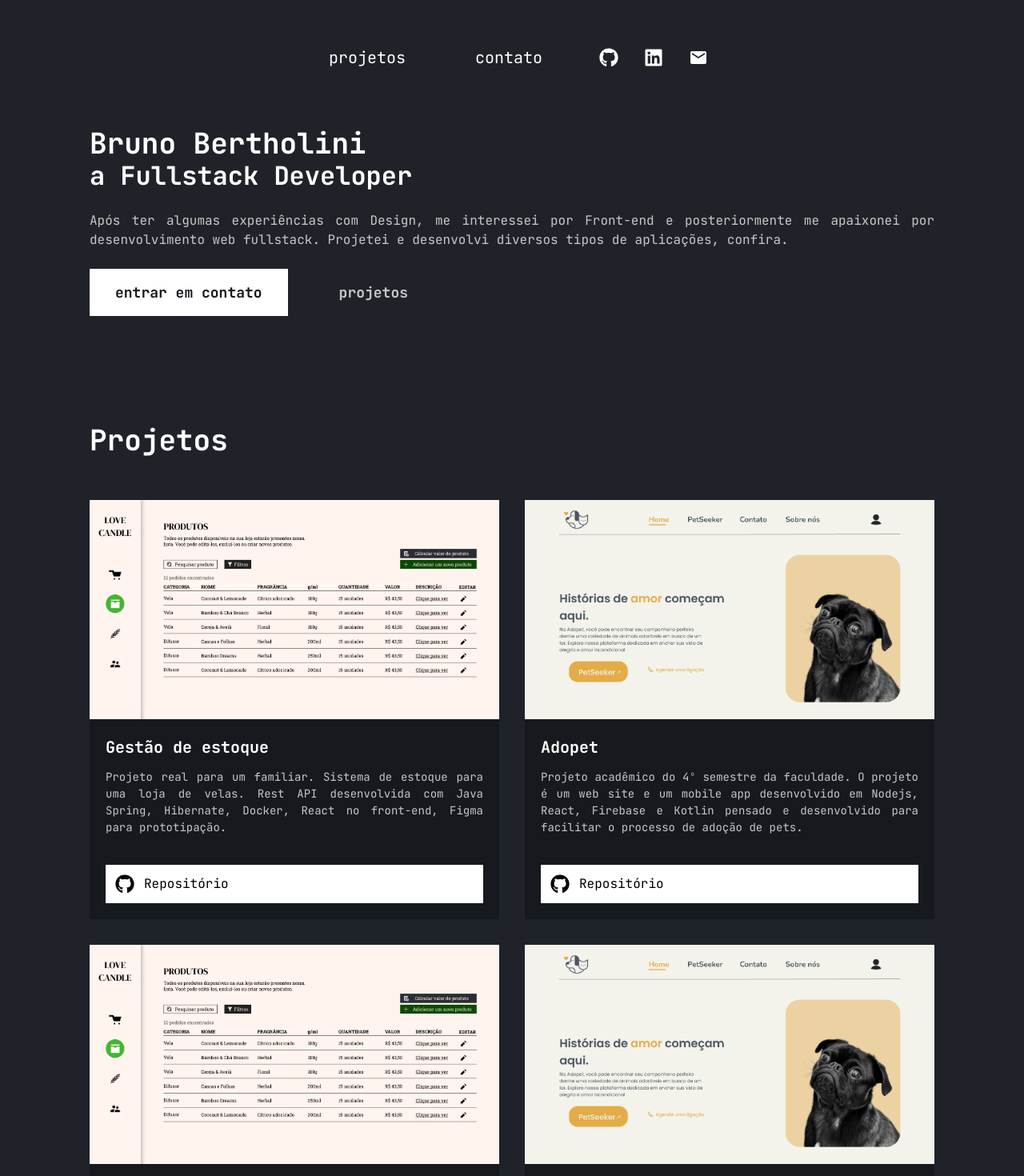
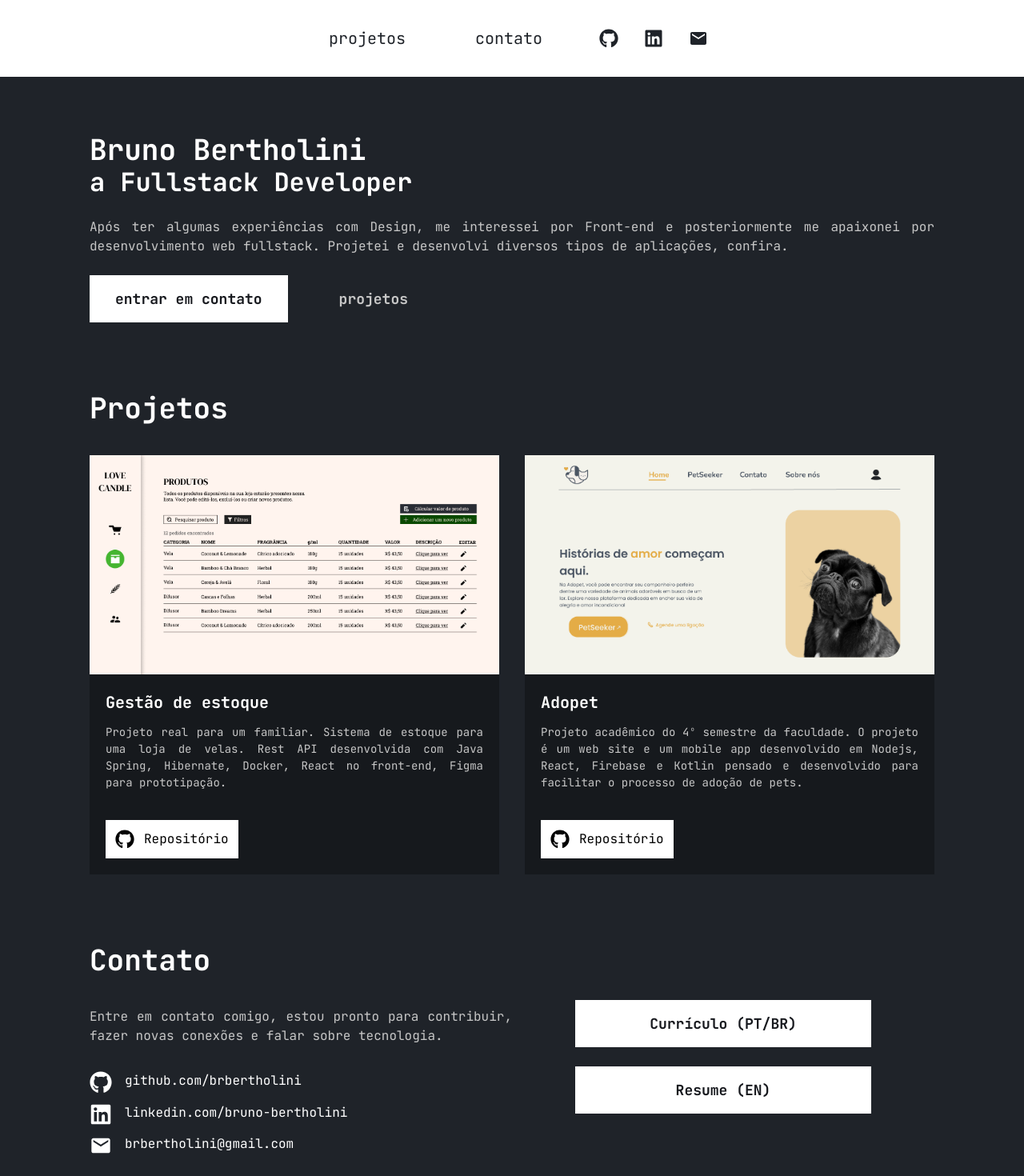
Before and after one commit to brbertholini/portfolio, a React (Vite) app: page / in a window 1280 px wide. Shown: the top 1470 px of the page at 80% size. Built offline with nearby package versions, Linux system fonts and the light colour scheme.

Commit message:
feat: navigation, contact section and adjustments

```diff
--- a/src/App.jsx
+++ b/src/App.jsx
@@ -2,26 +2,28 @@ import { Header } from "./components/Header"
 import { Project } from "./components/Project"
 import lovecandle from './assets/images/lovecandle.png';
 import adopet from './assets/images/adopet.png';
+import { FaLinkedin, FaGithub } from "react-icons/fa";
+import { MdEmail } from "react-icons/md";
+import { scrollToSection } from "./utils/utils";
 
 function App() {
-
   return (
-    <div className="flex flex-col justify-center">
+    <div className="flex flex-col mb-12 justify-center">
       <Header />
       <div className="ml-8 mr-8 sm:ml-10 sm:mr-10 md:ml-12 md:mr-12 lg:ml-28 lg:mr-28 2xl:ml-96 2xl:mr-96">
         <div className="flex flex-row">
-          <div className="mt-14 flex flex-col">
+          <div className="flex flex-col">
             <h1 className="text-[28px] sm:text-[36px] font-jetbrains font-semibold text-white">Bruno Bertholini</h1>
             <h1 className="mt-[-10px] text-[28px] sm:text-[32px] font-jetbrains font-semibold text-white">a Fullstack Developer</h1>
             <p className="mt-5 text-[14px] sm:text-[16px] font-jetbrains text-[#C7C7C7] text-justify">Após ter algumas experiências com Design, me interessei por Front-end e posteriormente me apaixonei por desenvolvimento web fullstack. Projetei e desenvolvi diversos tipos de aplicações, confira.</p>
             <div className="flex flex-col sm:flex-row">
-              <button className="w-[100%] sm:w-fit hover:opacity-60 transition ease-in-out delay-80 mt-6 text-[#17191E] text-[18px] font-semibold bg-white p-4 pl-8 pr-8 font-jetbrains">entrar em contato</button>
-              <button className="w-[100%] sm:w-fit hover:opacity-60 transition ease-in-out delay-80 ml-0 sm:ml-8 mt-6 text-[#C7C7C7] text-[18px] font-semibold bg-transparent p-4 pl-8 pr-8 font-jetbrains">projetos</button>
+              <button onClick={() => scrollToSection('contact', 140)} className="w-[100%] sm:w-fit hover:opacity-60 transition ease-in-out delay-80 mt-6 text-[#17191E] text-[18px] font-semibold bg-white p-4 pl-8 pr-8 font-jetbrains">entrar em contato</button>
+              <button onClick={() => scrollToSection('projects', 140)} className="w-[100%] sm:w-fit hover:opacity-60 transition ease-in-out delay-80 ml-0 sm:ml-8 mt-6 text-[#C7C7C7] text-[18px] font-semibold bg-transparent p-4 pl-8 pr-8 font-jetbrains">projetos</button>
             </div>
           </div>
         </div>
-        <div className="pt-32 flex flex-col">
-          <h1 className="text-[28px] sm:text-[36px] pb-12 font-jetbrains font-semibold text-white">Projetos</h1>
+        <div className="pt-20 flex flex-col">
+          <h1 id="projects" className="text-[28px] sm:text-[36px] pb-8 font-jetbrains font-semibold text-white">Projetos</h1>
         </div>
         <div className="justify-items-center">
           <div className="grid grid-cols-1 md:grid-cols-2 justify-items-center gap-8">
@@ -37,18 +39,28 @@ function App() {
               description="Projeto acadêmico do 4º semestre da faculdade. O projeto é um web site e um mobile app desenvolvido em Nodejs, React, Firebase e Kotlin pensado e desenvolvido para facilitar o processo de adoção de pets."
               repoLink="https://github.com/yuriTakamisawaRibeiro/AdoPet"
             />
-                    <Project
-            image={lovecandle}
-            title="Gestão de estoque"
-            description="Projeto real para um familiar. Sistema de estoque para uma loja de velas. Rest API desenvolvida com Java Spring, Hibernate, Docker, React no front-end, Figma para prototipação."
-            repoLink="https://github.com/brbertholini/love-candle-backend"
-          />
-            <Project
-            image={adopet}
-            title="Adopet"
-            description="Projeto acadêmico do 4º semestre da faculdade. O projeto é um web site e um mobile app desenvolvido em Nodejs, React, Firebase e Kotlin pensado e desenvolvido para facilitar o processo de adoção de pets."
-            repoLink="https://github.com/yuriTakamisawaRibeiro/AdoPet"
-          />
+          </div>
+        </div>
+        <div className="flex flex-col sm:flex-row">
+        <div className="pt-20  w-[100%] sm:w-[50%] flex-col">
+          <h1 id="contact" className="text-[28px] sm:text-[36px] pb-8 font-jetbrains font-semibold text-white">Contato</h1>
+          <p className="mb-8 text-[14px] sm:text-[16px] font-jetbrains text-[#C7C7C7] text-justify">Entre em contato comigo, estou pronto para contribuir, fazer novas conexões e falar sobre tecnologia.</p>
+          <div className="flex flex-row">
+            <a target="_blank" href="https://github.com/brbertholini"><FaGithub size={28} className="text-white mb-3 mr-4 hover:opacity-40 transition-all cursor-pointer" /></a>
+            <a target="_blank" href="https://github.com/brbertholini" className="text-[14px] sm:text-[16px] font-jetbrains text-white hover:opacity-40 transition ease-in-out">github.com/brbertholini</a>
+          </div>
+          <div className="flex flex-row">
+            <a target="_blank" href="https://www.linkedin.com/in/bruno-bertholini/"><FaLinkedin size={28} className="text-white mb-[11px] mr-4 hover:opacity-40 transition-all cursor-pointer" /></a>
+            <a target="_blank" href="https://www.linkedin.com/in/bruno-bertholini/" className="text-[14px] sm:text-[16px] font-jetbrains text-white hover:opacity-40 transition ease-in-out">linkedin.com/bruno-bertholini</a>
+          </div>
+          <div className="flex flex-row">
+            <a target="_blank" href="mailto:brbertholini@gmail.com"><MdEmail size={28} className="text-white mr-4 hover:opacity-40 transition-all cursor-pointer" /></a>
+            <a target="_blank" href="mailto:brbertholini@gmail.com" className="text-[14px] sm:text-[16px] font-jetbrains text-white hover:opacity-40 transition ease-in-out">brbertholini@gmail.com</a>
+          </div>
+        </div>
+        <div className="w-fit sm:pt-20 sm:w-[50%] flex flex-col items-center justify-center">
+          <a className="w-[100%] sm:w-[70%] hover:opacity-60 text-center transition ease-in-out delay-80 mt-6 text-[#17191E] text-[14px] sm:text-[18px] font-semibold bg-white p-4 font-jetbrains" target="_blank" href="https://drive.google.com/file/d/1Lq-5WnN5t8UDT6QeR_liorucRCZfFfYX/view?usp=sharing"><button>Currículo (PT/BR)</button></a>
+          <a className="w-[100%] sm:w-[70%] hover:opacity-60 text-center transition ease-in-out delay-80 mt-6 text-[#17191E] text-[14px] sm:text-[18px] font-semibold bg-white p-4 font-jetbrains" target="_blank" href="https://drive.google.com/file/d/1Lq-5WnN5t8UDT6QeR_liorucRCZfFfYX/view?usp=sharing"><button>Resume (EN)</button></a>
         </div>
         </div>
       </div>
--- a/src/components/Header.jsx
+++ b/src/components/Header.jsx
@@ -1,7 +1,8 @@
 import { FaLinkedin, FaGithub } from "react-icons/fa";
 import { MdEmail } from "react-icons/md";
 import { AiOutlineClose, AiOutlineMenu } from 'react-icons/ai'
-import { useState, useEffect } from "react";
+import { useState } from "react";
+import { scrollToSection } from "../utils/utils";
 
 export function Header() {
     const [nav, setNav] = useState(false);
@@ -11,38 +12,46 @@ export function Header() {
     }
 
     return (
-        <div className="flex justify-center px4 items-center h-24">
-            <div className="hidden pt-12 md:flex md:items-center ">
+        <div className="sticky top-0 z-50 mb-16 bg-white flex justify-center items-center h-24">
+            <div className="hidden pt-4 pb-4 md:flex md:items-center ">
                 <ul className="flex">
-                    <li className="text-white font-jetbrains text-xl p-4 mr-55px hover:opacity-40 transition-all cursor-pointer">projetos</li>
-                    <li className="text-white font-jetbrains text-xl p-4 hover:opacity-40 transition-all cursor-pointer">contato</li>
+                    <li onClick={() => scrollToSection('projects', 140)} className="text-[#1F2329] font-jetbrains text-xl p-4 mr-55px hover:opacity-40 transition-all cursor-pointer">projetos</li>
+                    <li onClick={() => scrollToSection('contact', 140)} className="text-[#1F2329] font-jetbrains text-xl p-4 hover:opacity-40 transition-all cursor-pointer">contato</li>
                 </ul>
-                <div className="text-white flex ml-55px">
-                    <FaGithub size={24} className="mr-8 hover:opacity-40 transition-all cursor-pointer" />
-                    <FaLinkedin size={24} className="hover:opacity-40 transition-all cursor-pointer" />
-                    <MdEmail size={24} className="ml-8 hover:opacity-40 transition-all cursor-pointer" />
+                <div className="text-[#1F2329] flex ml-55px">
+                    <a target="_blank" href="https://github.com/brbertholini"><FaGithub size={24} className="mr-8 hover:opacity-40 transition-all cursor-pointer" /></a>
+                    <a target="_blank" href="https://www.linkedin.com/in/bruno-bertholini/"><FaLinkedin size={24} className="hover:opacity-40 transition-all cursor-pointer" /></a>
+                    <a target="_blank" href="mailto:brbertholini@gmail.com"><MdEmail size={24} className="ml-8 hover:opacity-40 transition-all cursor-pointer" /></a>
                 </div>
             </div>
-            <div onClick={handleNav} className="block md:hidden fixed text-[#C7C7C7] right-12">
-                {nav ? <AiOutlineClose size={24} className="bg-[#C7C7C7] text-[#1F2329]"/> : <AiOutlineMenu size={24} className="bg-[#C7C7C7] text-[#1F2329]"/>}
+            <div onClick={handleNav} className="flex md:hidden fixed text-[#1F2329] right-12">
+                <h1 className="font-jetbrains fixed left-12">Bruno Bertholini</h1>
+                {nav ? <AiOutlineClose size={24} className="bg-transparent text-[#1F2329]" /> : <AiOutlineMenu size={24} className="bg-transparent text-[#1F2329]" />}
             </div>
             <div>
-                <div className={nav ? 'fixed left-0 top-0 w-[60%] pl-10 pr-10  h-full bg-[#C7C7C7] ease-in-out duration-500' : 'fixed left-[-100%]'}>
+                <div className={nav ? 'fixed left-0 top-0 w-[60%] pl-10 pr-10  h-full bg-white ease-in-out duration-500' : 'fixed left-[-100%]'}>
                     <ul className="">
-                        <li className="text-[#1F2329] border-b border-[#1F2329] pr-10  font-bold font-jetbrains text-xl pt-10">projetos</li>
+                        <li onClick={() => scrollToSection('projects', 140)} className="text-[#1F2329] border-b border-[#1F2329] pr-10  font-bold font-jetbrains text-xl pt-10 hover:opacity-40 cursor-pointer">projetos</li>
+                        <li onClick={() => scrollToSection('contact', 140)} className="text-[#1F2329] border-b border-[#1F2329] pr-10  font-bold font-jetbrains text-xl pt-7 hover:opacity-40 cursor-pointer">curriculo</li>
                     </ul>
                     <ul className="text-[#1F2329] font-bold pt-7 flex flex-wrap">
                         <li className="flex w-[100%] border-b border-[#1F2329] items-center">
-                            <FaGithub size={24} className="hover:opacity-40 transition-all cursor-pointer" />
-                            <h1 className="text-xl font-jetbrains ml-3">Github</h1>
+                            <a href="https://github.com/brbertholini" target="_blank" className="flex items-center hover:opacity-40">
+                                <FaGithub size={24} className="transition-all cursor-pointer" />
+                                <h1 className="text-xl font-jetbrains ml-3">Github</h1>
+                            </a>
                         </li>
                         <li className="flex w-[100%] border-b border-[#1F2329] items-center  pt-7">
-                            <FaLinkedin size={24} className="hover:opacity-40 transition-all cursor-pointer" />
-                            <h1 className="text-xl font-jetbrains ml-3">LinkedIn</h1>
+                            <a href="https://www.linkedin.com/in/bruno-bertholini" target="_blank" className="flex items-center hover:opacity-40">
+                                <FaLinkedin size={24} className="transition-all cursor-pointer" />
+                                <h1 className="text-xl font-jetbrains ml-3">LinkedIn</h1>
+                            </a>
                         </li>
                         <li className="flex w-[100%] border-b border-[#1F2329] items-center pt-7">
-                            <MdEmail size={24} className="hover:opacity-40 transition-all cursor-pointer" />
-                            <h1 className="text-xl font-jetbrains ml-3">E-mail</h1>
+                            <a href="mailto:brbertholini@gmail.com" className="flex items-center hover:opacity-40">
+                                <MdEmail size={24} className="transition-all cursor-pointer" />
+                                <h1 className="text-xl font-jetbrains ml-3">E-mail</h1>
+                            </a>
                         </li>
                     </ul>
                 </div>
--- a/src/components/Project.jsx
+++ b/src/components/Project.jsx
@@ -7,7 +7,7 @@ export function Project({ image, title, description, repoLink }) {
             <div className='bg-[#16191D] p-5 h-fit flex flex-col'>
                 <h1 className='text-white text-[18px] sm:text-[20px] font-jetbrains font-bold mb-3'>{title}</h1>
                 <p className="text-[#C7C7C7] text-[14px] text-justify font-jetbrains flex-grow min-h-[100px]">{description}</p>
-                <a href={repoLink} className="flex mt-5 p-3 bg-white hover:opacity-60 transition-all font-jetbrains">
+                <a href={repoLink} target="_blank" className="flex  w-fit mt-5 p-3 bg-white hover:opacity-60 transition-all font-jetbrains">
                     <FaGithub className='mr-3' size={24}/>
                     Repositório
                 </a>
--- a/src/index.css
+++ b/src/index.css
@@ -5,3 +5,22 @@
 body {
   background-color: #1F2329;
 }
+
+* {
+  scrollbar-width: thin;
+  scrollbar-color: #1F2329 white;
+}
+
+*::-webkit-scrollbar {
+  width: 16px;
+}
+*::-we
+bkit-scrollbar-track {
+  background: #fff4ee;
+}
+
+*::-webkit-scrollbar-thumb {
+  background-color: #1F2329;
+  border-radius: 50px;
+  border: 3px solid #1F2329;
+}
--- /dev/null
+++ b/src/utils/utils.jsx
@@ -0,0 +1,9 @@
+export function scrollToSection(sectionId, offset) {
+  const section = document.getElementById(sectionId);
+  const scrollPosition = section.offsetTop - offset;
+
+  window.scrollTo({
+      top: scrollPosition,
+      behavior: 'smooth'
+  });
+}
```
Lines whose indentation alone changed are shown as unchanged.
